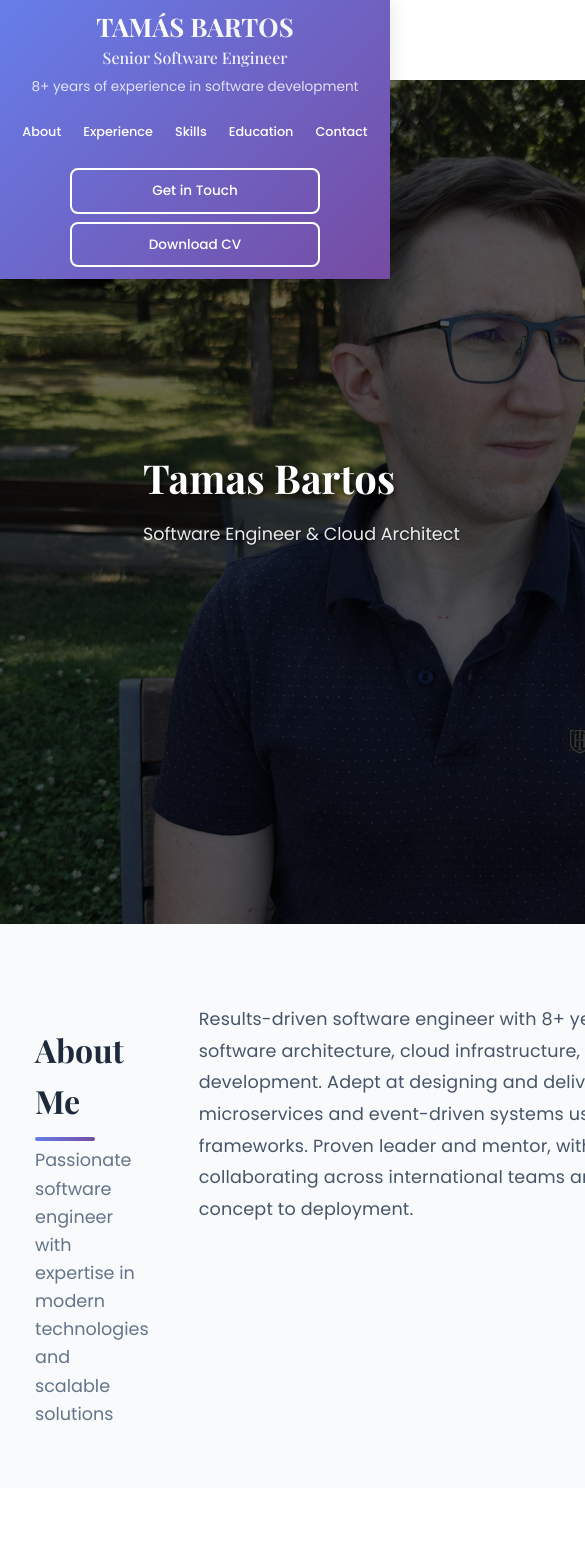
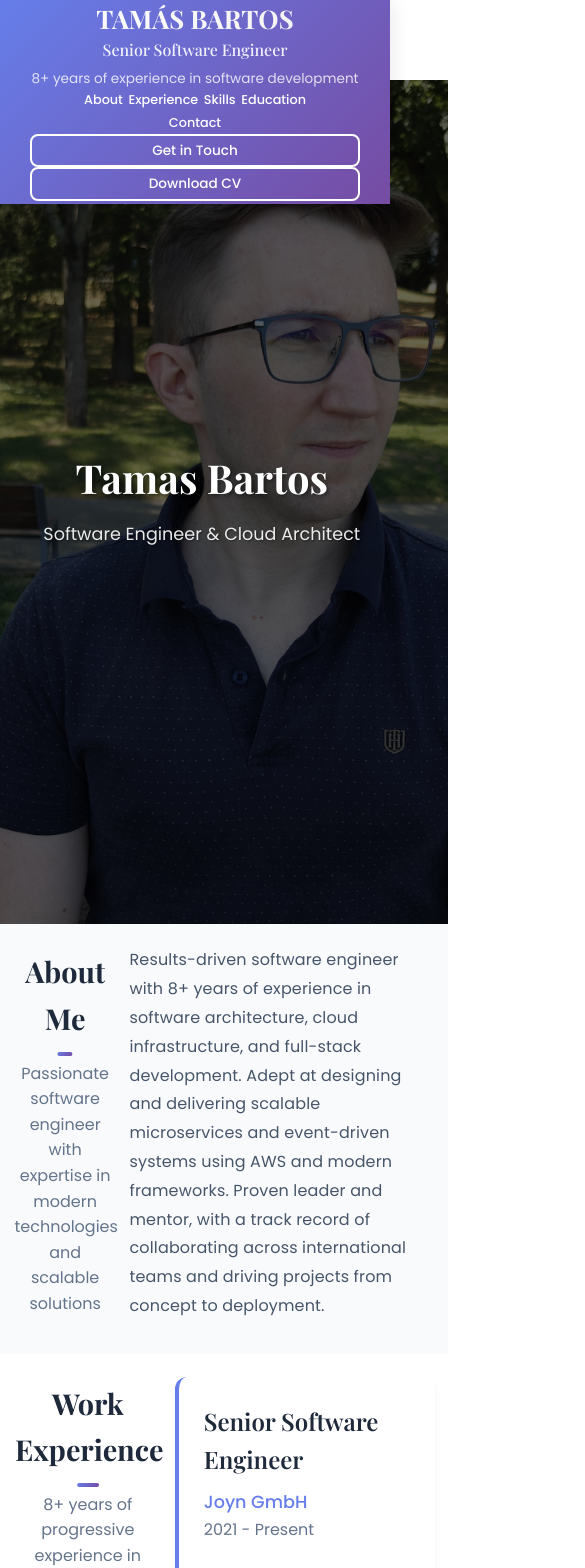
Before and after one commit to battact/cv, a React (Vite) app: page / in a window 390 px wide. Shown: the top 1568 px of the page, 585 px wide, since content can reach past the window. Built offline with nearby package versions, Linux system fonts and the light colour scheme.

Commit message:
* improve responsive css

```diff
--- a/src/App.css
+++ b/src/App.css
@@ -14,6 +14,10 @@ body {
   color: #333;
   background-color: #f8fafc;
   scroll-behavior: smooth;
+  /* Prevent zoom on mobile */
+  -webkit-text-size-adjust: 100%;
+  -ms-text-size-adjust: 100%;
+  text-size-adjust: 100%;
 }
 
 html {
@@ -24,7 +28,7 @@ html {
 .container {
   width: 100%;
   margin: 0 auto;
-  padding: 0 40px;
+  padding: 0 5%;
 }
 
 /* App layout */
@@ -180,9 +184,10 @@ html {
   z-index: 3;
   text-align: left;
   color: white;
-  max-width: 800px;
-  padding: 0 20px;
-  margin-left: 15%;
+  max-width: 45%;
+  padding: 0 2%;
+  margin-left: 10%;
+  width: 100%;
 }
 
 .hero-title {
@@ -263,17 +268,17 @@ html {
   display: grid;
   grid-template-columns: 1fr 1fr;
   grid-template-areas: "header content";
-  gap: 80px;
+  gap: 8%;
   align-items: start;
   width: 100%;
   margin: 0 auto;
-  padding: 120px 40px 80px 40px;
+  padding: 8% 5% 5% 5%;
 }
 
 .section-header {
   grid-area: header !important;
   text-align: left;
-  padding: 20px;
+  padding: 2%;
 }
 
 .section-header h2 {
@@ -290,7 +295,7 @@ html {
   position: absolute;
   bottom: -15px;
   left: 0;
-  width: 60px;
+  width: 15%;
   height: 4px;
   background: linear-gradient(135deg, #667eea 0%, #764ba2 100%);
   border-radius: 2px;
@@ -690,10 +695,10 @@ html {
 .skills-icons-grid {
   display: grid;
   grid-template-columns: repeat(5, 1fr);
-  gap: 25px;
+  gap: 1%;
   max-width: 100%;
   margin: 0 auto;
-  padding: 20px 0;
+  padding: 2% 0;
 }
 
 .skill-icon-item {
@@ -701,7 +706,7 @@ html {
   flex-direction: column;
   align-items: center;
   text-align: center;
-  padding: 20px 15px;
+  padding: 3%;
   background: linear-gradient(135deg, #667eea 0%, #764ba2 100%);
   border-radius: 16px;
   box-shadow: 0 4px 12px rgba(0, 0, 0, 0.15);
@@ -711,32 +716,39 @@ html {
   overflow: hidden;
   color: white;
   justify-content: center;
+  aspect-ratio: 1;
+  min-height: 120px;
+  min-width: 120px;
 }
 
 .skill-icon-item:hover {
-  transform: translateY(-8px);
+  transform: translateY(-4px);
   box-shadow: 0 12px 24px rgba(0, 0, 0, 0.2);
 }
 
 .skill-icon {
-  width: 50px;
-  height: 50px;
-  border-radius: 50%;
-  background: rgba(255, 255, 255, 0.2);
+  width: 50%;
+  height: 50%;
+  min-width: 2.5rem;
+  min-height: 2.5rem;
   display: flex;
   align-items: center;
   justify-content: center;
-  margin-bottom: 8px;
   transition: all 0.3s ease;
-  border: 2px solid rgba(255, 255, 255, 0.3);
-  box-shadow: 0 2px 8px rgba(0, 0, 0, 0.1);
+  filter: drop-shadow(0 4px 8px rgba(0, 0, 0, 0.3)) drop-shadow(0 2px 4px rgba(0, 0, 0, 0.2));
+  position: absolute;
+  top: 50%;
+  left: 50%;
+  transform: translate(-50%, -50%);
 }
 
 .skill-icon-item:hover .skill-icon {
-  background: rgba(255, 255, 255, 0.3);
-  border-color: rgba(255, 255, 255, 0.5);
-  transform: scale(1.1);
-  box-shadow: 0 4px 12px rgba(0, 0, 0, 0.15);
+  border-radius: 50%;
+  background: rgba(255, 255, 255, 0.2);
+  border: 2px solid rgba(255, 255, 255, 0.5);
+  transform: translate(-50%, -50%) scale(1.5);
+  box-shadow: 0 8px 20px rgba(0, 0, 0, 0.4);
+  filter: drop-shadow(0 6px 12px rgba(0, 0, 0, 0.4)) drop-shadow(0 3px 6px rgba(0, 0, 0, 0.3));
 }
 
 .skill-name {
@@ -746,27 +758,31 @@ html {
   color: white;
   line-height: 1.2;
   transition: color 0.3s ease;
+  position: absolute;
+  bottom: 10%;
+  left: 50%;
+  transform: translateX(-50%);
+  text-align: center;
+  width: 90%;
 }
 
 .skill-emoji {
-  font-size: 1.3rem;
-  filter: drop-shadow(0 2px 4px rgba(0, 0, 0, 0.1));
+  font-size: 65%;
+  filter: drop-shadow(0 3px 6px rgba(0, 0, 0, 0.4)) drop-shadow(0 1px 3px rgba(0, 0, 0, 0.3));
 }
 
 .skill-icon svg {
-  width: 1.8rem;
-  height: 1.8rem;
-  filter: drop-shadow(0 2px 4px rgba(0, 0, 0, 0.1));
+  width: 65%;
+  height: 65%;
+  filter: drop-shadow(0 3px 6px rgba(0, 0, 0, 0.4)) drop-shadow(0 1px 3px rgba(0, 0, 0, 0.3));
   transition: all 0.4s cubic-bezier(0.175, 0.885, 0.32, 1.275);
   color: white;
   fill: white;
 }
 
 .skill-icon-item:hover .skill-icon svg {
-  transform: scale(1.1);
-  filter: drop-shadow(0 4px 8px rgba(0, 0, 0, 0.2));
-  color: white;
-  fill: white;
+  transform: scale(0.85);
+  filter: drop-shadow(0 5px 10px rgba(0, 0, 0, 0.5)) drop-shadow(0 2px 5px rgba(0, 0, 0, 0.4));
 }
 
 /* Education section */
@@ -936,14 +952,92 @@ html {
 
 
 /* Responsive design */
+@media (min-width: 1920px) {
+  .skill-icon {
+    width: 60%;
+    height: 60%;
+    min-width: 3.5rem;
+    min-height: 3.5rem;
+  }
+
+  .skill-icon svg {
+    width: 75%;
+    height: 75%;
+  }
+
+  .skill-emoji {
+    font-size: 75%;
+  }
+
+  .skill-icon-item:hover .skill-icon {
+    transform: translate(-50%, -50%) scale(1.4);
+  }
+
+  .skill-icon-item:hover .skill-icon svg {
+    transform: scale(0.8);
+  }
+}
+
+@media (min-width: 2560px) {
+  .skill-icon {
+    width: 70%;
+    height: 70%;
+    min-width: 4.5rem;
+    min-height: 4.5rem;
+  }
+
+  .skill-icon svg {
+    width: 80%;
+    height: 80%;
+  }
+
+  .skill-emoji {
+    font-size: 80%;
+  }
+
+  .skill-icon-item:hover .skill-icon {
+    transform: translate(-50%, -50%) scale(1.4);
+  }
+
+  .skill-icon-item:hover .skill-icon svg {
+    transform: scale(0.85);
+  }
+}
+
+@media (min-width: 2048px) and (max-width: 2559px) {
+  .skill-icon {
+    width: 65%;
+    height: 65%;
+    min-width: 4rem;
+    min-height: 4rem;
+  }
+
+  .skill-icon svg {
+    width: 78%;
+    height: 78%;
+  }
+
+  .skill-emoji {
+    font-size: 78%;
+  }
+
+  .skill-icon-item:hover .skill-icon {
+    transform: translate(-50%, -50%) scale(1.4);
+  }
+
+  .skill-icon-item:hover .skill-icon svg {
+    transform: scale(0.82);
+  }
+}
+
 @media (max-width: 1200px) {
   .header-nav {
-    gap: 20px;
+    gap: 2%;
   }
 
   .nav-link {
     font-size: 0.9rem;
-    padding: 6px 10px;
+    padding: 0.5% 1%;
   }
 }
 
@@ -951,13 +1045,13 @@ html {
   .header-content {
     flex-direction: column;
     text-align: center;
-    gap: 25px;
+    gap: 2%;
   }
 
   .header-nav {
     order: 2;
     justify-content: center;
-    gap: 20px;
+    gap: 2%;
   }
 
   .header-actions {
@@ -968,16 +1062,24 @@ html {
   /* Stack alternating layout on tablet */
   .section-content {
     grid-template-columns: 1fr;
-    gap: 40px;
-    padding: 100px 40px 60px 40px;
+    gap: 4%;
+    padding: 6% 5% 4% 5%;
   }
 
   .section-header {
     order: -1;
+    text-align: center;
   }
 }
 
 @media (max-width: 768px) {
+  .hero-content {
+    margin-left: 0;
+    text-align: center;
+    padding: 0 3%;
+    max-width: 80%;
+  }
+
   .hero-title {
     font-size: 3rem;
   }
@@ -999,22 +1101,22 @@ html {
   }
 
   .header-nav {
-    gap: 15px;
+    gap: 1.5%;
     flex-wrap: wrap;
     justify-content: center;
   }
 
   .nav-link {
     font-size: 0.85rem;
-    padding: 6px 8px;
+    padding: 0.5% 0.8%;
   }
 
   .header-actions {
-    gap: 10px;
+    gap: 1%;
   }
 
   .btn {
-    padding: 8px 16px;
+    padding: 0.8% 1.6%;
     font-size: 0.85rem;
   }
 
@@ -1023,26 +1125,40 @@ html {
   }
 
   .section-content {
-    padding: 90px 30px 50px 30px;
+    padding: 6% 3% 4% 3%;
+    gap: 3%;
+  }
+
+  .section-header {
+    text-align: center;
+  }
+
+  .section-header h2::after {
+    left: 50%;
+    transform: translateX(-50%);
   }
 
   .skills-icons-grid {
-    gap: 6px;
+    gap: 0.8%;
+    grid-template-columns: repeat(4, 1fr);
   }
 
   .skill-icon-item {
-    width: 100px;
-    height: 87px;
+    padding: 2%;
+    min-height: 100px;
+    min-width: 100px;
   }
 
   .skill-icon {
-    width: 40px;
-    height: 40px;
+    width: 55%;
+    height: 55%;
+    min-width: 2rem;
+    min-height: 2rem;
   }
 
   .skill-icon svg {
-    width: 1.5rem;
-    height: 1.5rem;
+    width: 70%;
+    height: 70%;
   }
 
   .skill-name {
@@ -1060,11 +1176,18 @@ html {
 
   .btn {
     width: 100%;
-    max-width: 300px;
+    max-width: 80%;
   }
 }
 
 @media (max-width: 480px) {
+  .hero-content {
+    margin-left: 0;
+    text-align: center;
+    padding: 0 2%;
+    max-width: 90%;
+  }
+
   .hero-title {
     font-size: 2.5rem;
   }
@@ -1074,7 +1197,7 @@ html {
   }
 
   .container {
-    padding: 0 15px;
+    padding: 0 3%;
   }
 
   .section {
@@ -1082,16 +1205,35 @@ html {
   }
 
   .section-content {
-    padding: 80px 15px 40px 15px;
-    gap: 30px;
+    padding: 5% 3% 3% 3%;
+    gap: 3%;
+  }
+
+  .section-header {
+    text-align: center;
+    padding: 2% 1%;
+  }
+
+  .section-header h2 {
+    font-size: 1.8rem;
+  }
+
+  .section-header h2::after {
+    left: 50%;
+    transform: translateX(-50%);
+  }
+
+  .section-header p {
+    font-size: 1rem;
+    text-align: center;
   }
 
   .header {
-    padding: 12px 0;
+    padding: 1% 0;
   }
 
   .header-content {
-    gap: 20px;
+    gap: 2%;
   }
 
   .header-text .name {
@@ -1103,36 +1245,63 @@ html {
   }
 
   .header-nav {
-    gap: 10px;
+    gap: 1%;
   }
 
   .nav-link {
     font-size: 0.8rem;
-    padding: 5px 6px;
+    padding: 0.4% 0.6%;
   }
 
   .header-actions {
     flex-direction: column;
-    gap: 8px;
+    gap: 0.8%;
     width: 100%;
   }
 
   .btn {
     width: 100%;
-    max-width: 250px;
-    padding: 10px 16px;
+    max-width: 90%;
+    padding: 1% 1.6%;
   }
 
   .experience-item,
   .education-item,
   .contact-item {
-    padding: 20px;
+    padding: 2%;
   }
 
   .job-meta,
   .education-meta {
     flex-direction: column;
-    gap: 5px;
+    gap: 0.5%;
+  }
+
+  .about-text p {
+    font-size: 1rem;
+    text-align: left;
+  }
+
+  .skills-icons-grid {
+    grid-template-columns: repeat(3, 1fr);
+    gap: 0.6%;
+  }
+
+  .skill-icon-item {
+    padding: 1%;
+    min-height: 60px;
+    min-width: 60px;
+  }
+
+  .skill-icon {
+    width: 50%;
+    height: 50%;
+    min-width: 1.5rem;
+    min-height: 1.5rem;
+  }
+
+  .skill-name {
+    font-size: 0.5rem;
   }
 }
 
```
